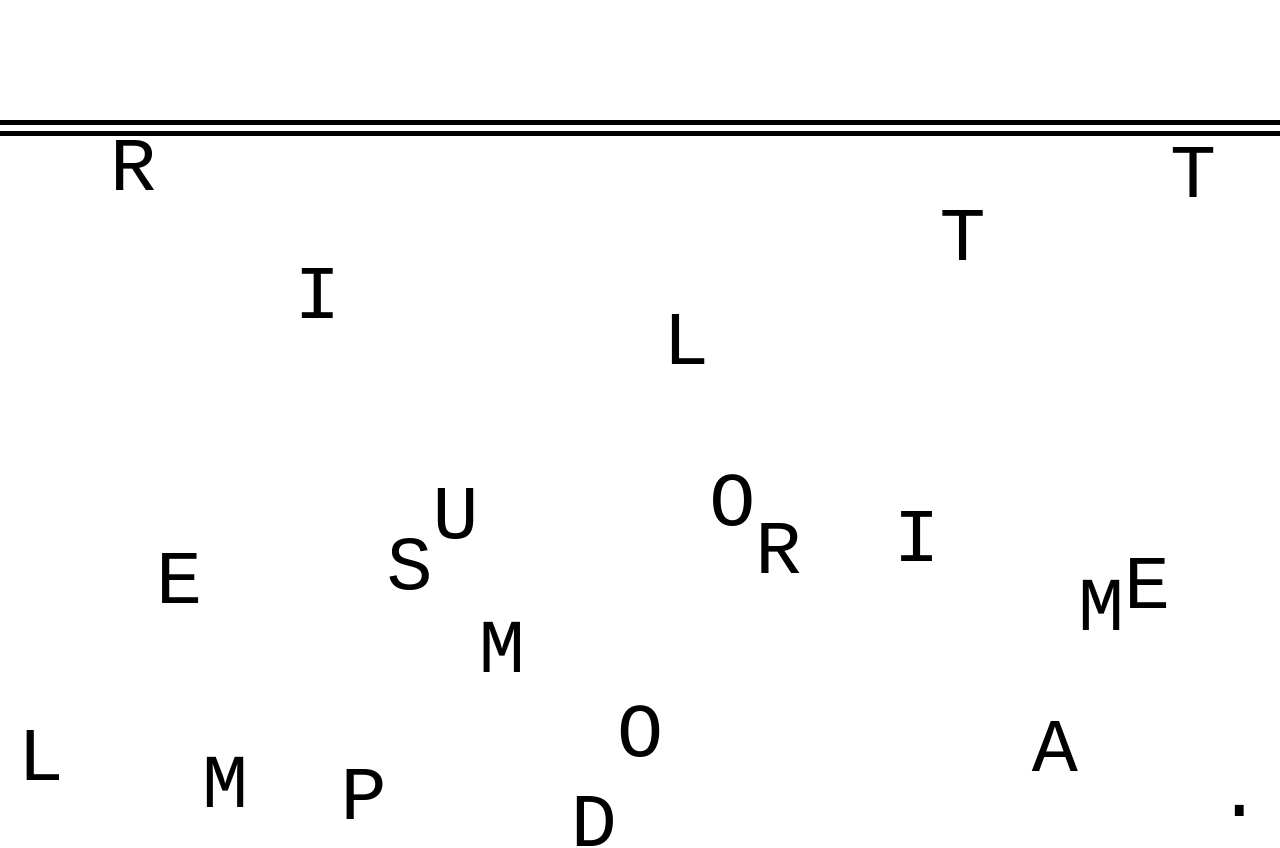
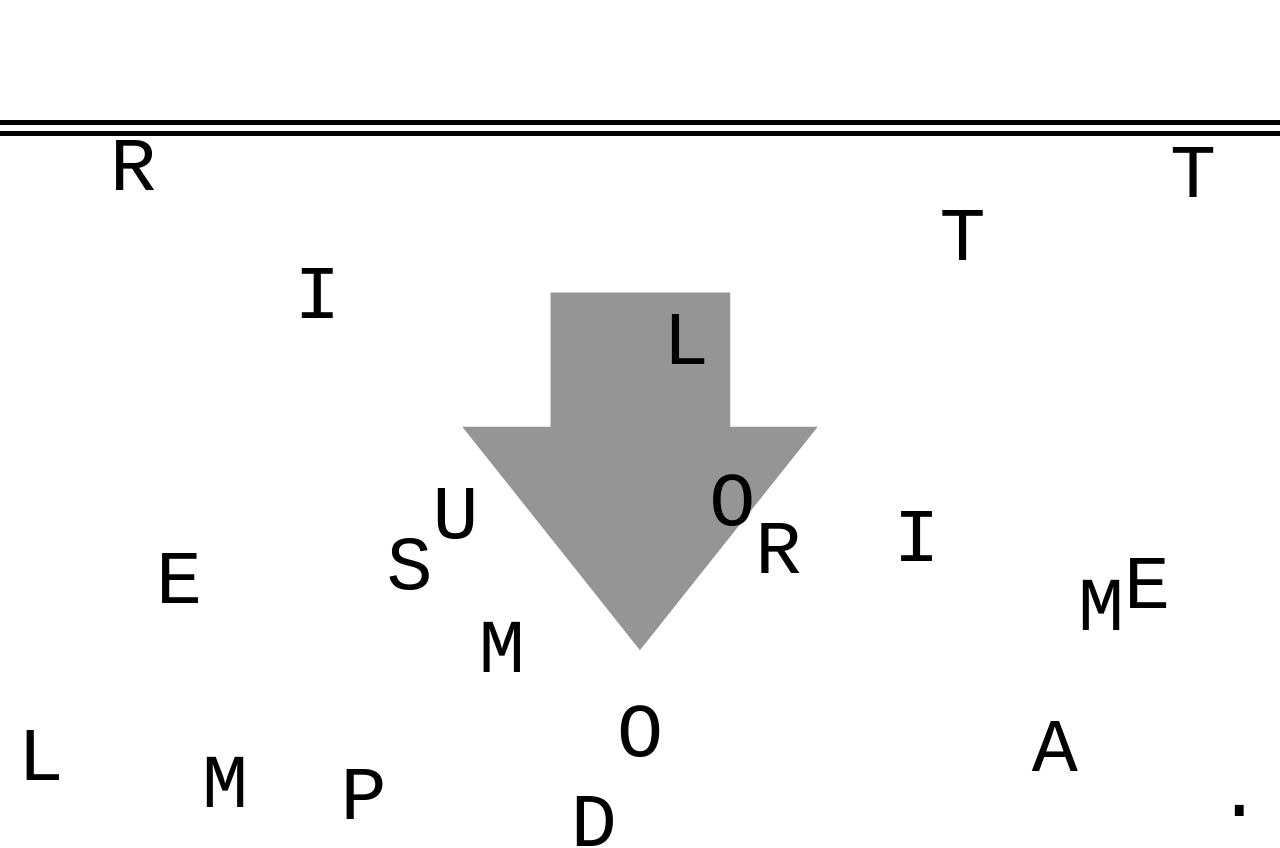
Before and after one commit to web-architecture-solutions/text-rain, a React (Create React App) app: page / in a window 1280 px wide. Shown: the part 680-1528 px from the top of the page. Built offline with nearby package versions, Linux system fonts and the light colour scheme.

Commit message:
Add background directional arrow

```diff
--- a/src/components/App/App.js
+++ b/src/components/App/App.js
@@ -3,6 +3,8 @@ import { useRef } from "react";
 import Character from "../Character/Character";
 
 import useCharacterBoundingBoxes from "../../hooks/useCharacterBoundingBoxes";
+
+import { Direction } from "../../enums";
 
 import { initializeLocalSpeeds } from "../../util";
 
@@ -10,7 +12,7 @@ import { maxSpeed, minSpeed } from "../../config";
 
 import text from '../../text.json';
 
-import styles from "./App.module.css";
+import styles from "./App.module.css"
 
 const characters  = text.split("");
 const localSpeeds = initializeLocalSpeeds(text.length, maxSpeed, minSpeed);
@@ -24,8 +26,11 @@ function App () {
 
     const textRef       = useRef("");
     const charactersRef = useRef([]);
-    const boundingBoxes
-        = useCharacterBoundingBoxes(textRef, charactersRef, localSpeeds);
+
+    const {
+        boundingBoxes,
+        gravityDirection
+    } = useCharacterBoundingBoxes(textRef, charactersRef, localSpeeds);
 
     return (
         <div className={styles.App}>
@@ -34,6 +39,12 @@ function App () {
             </section>
 
             <section>
+                {gravityDirection === Direction.DOWN ? (
+                    <span className={styles.arrow}>&#129095;</span>
+                ) : (
+                    <span className={styles.arrow}>&#129093;</span>
+                )}
+
                 <p className={styles.text} ref={textRef}>
                     {characters.map((character, index) =>
                         <Character
--- a/src/components/App/App.module.css
+++ b/src/components/App/App.module.css
@@ -24,3 +24,15 @@
 
     text-align: center;
 }
+
+.arrow {
+    color: rgb(149, 149, 149);
+
+    font-size: 30vw;
+
+    position: absolute;
+    top: 50%;
+    left: 50%;
+
+    transform: translate(-50%, -50%);
+}
--- a/src/hooks/useCharacterBoundingBoxes.js
+++ b/src/hooks/useCharacterBoundingBoxes.js
@@ -88,5 +88,5 @@ export default function useCharacterBoundingBoxes (
         setBoundingBoxes(newBoundingBoxes);
     }, [charactersRef]);
 
-    return boundingBoxes;
+    return { boundingBoxes, gravityDirection };
 }
```
